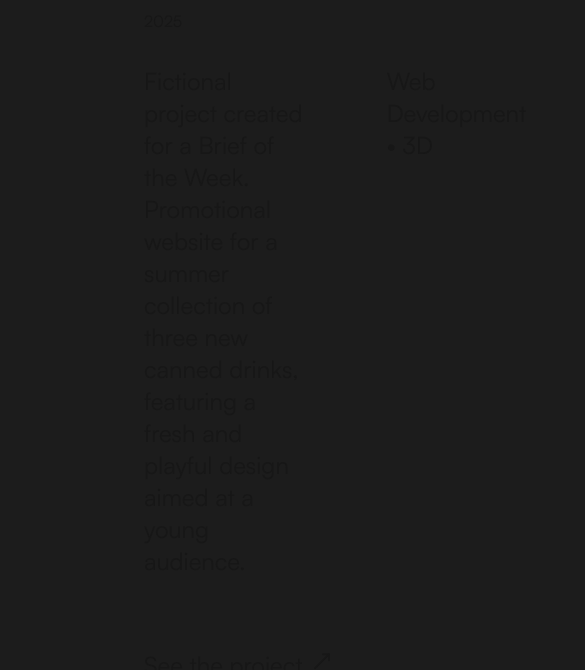
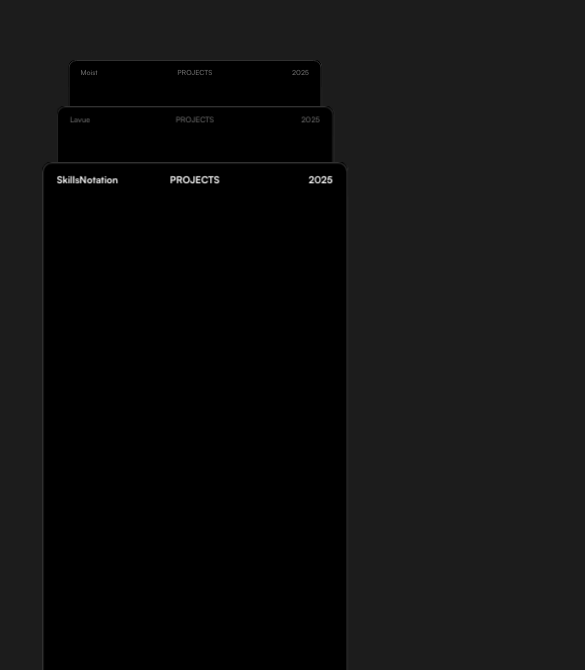
Before and after one commit to PierreMaurer/portfolio, a Next.js app: page / in a window 390 px wide. Shown: the part 898-1568 px from the top of the page, 585 px wide, since content can reach past the window. Built offline with nearby package versions, Linux system fonts and the light colour scheme.

Commit message:
feat: card with GSAP animation

```diff
--- a/app/globals.css
+++ b/app/globals.css
@@ -98,3 +98,46 @@ body {
   font-weight: 900;
   font-style: italic;
 }
+.card::after {
+  content: "";
+  position: absolute;
+  top: 0;
+  left: 0;
+  width: 100%;
+  height: 100%;
+  border: 1px solid #303030;
+  border-radius: 8px;
+  z-index: 2;
+  pointer-events: none; /* Optionnel si tu veux que l'after n'interfère pas avec les clics */
+}
+
+.card:nth-child(2) {
+  text-align: center;
+}
+
+.card:nth-child(3) p {
+  font-size: 8px;
+  font-weight: 600;
+  color: #fff;
+}
+.card:nth-child(3) {
+  text-align: right;
+}
+
+.image-player {
+  width: 100%;
+  height: 100%;
+  overflow: hidden;
+}
+
+.image-player > div {
+  position: relative;
+  transform: scale(1.5);
+}
+
+@media(max-width: 900px) {
+  .image-player > div {
+    position: relative;
+    transform: scale(3);
+  }
+}
--- a/app/page.tsx
+++ b/app/page.tsx
@@ -1,58 +1,15 @@
 "use client"
 import {Hero} from "@/components/sections/Hero";
-import {Moist} from "@/components/sections/projects/Moist";
-import {Skillsnotation} from "@/components/sections/projects/Skillsnotation";
-import {Lavue} from "@/components/sections/projects/Lavue";
 import {Profil} from "@/components/sections/Profil";
 import {Reviews} from "@/components/sections/Reviews";
-import { motion, useScroll, useTransform } from "framer-motion";
-import { useRef } from "react";
+import {Slider} from "@/components/sections/projects/Slider";
 
 export default function Home() {
-  const containerRef = useRef<HTMLDivElement>(null);
-  const { scrollYProgress } = useScroll({
-    target: containerRef,
-    offset: ["start start", "end end"]
-  });
-
-  const moistOpacity = useTransform(scrollYProgress, [0, 0.2, 0.3], [1, 1, 0]);
-  const lavueOpacity = useTransform(scrollYProgress, [0, 0.2, 0.3], [0, 1, 1]);
-  const skillsnotationOpacity = useTransform(scrollYProgress, [0.6, 0.8, 0.9], [0, 1, 1]);
-
-  const moistY = useTransform(scrollYProgress, [0, 0.3], [0, -100]);
-  const lavueY = useTransform(scrollYProgress, [0.3, 0.6], [100, 0]);
-  const skillsnotationY = useTransform(scrollYProgress, [0.7, 1], [100, 0]);
-
   return (
     <div className="bg-[#1C1C1C] scroll-smooth scrollbar-hide">
       <Hero/>
-      <div ref={containerRef} className="relative h-[300vh]">
-        <div className="h-[100vh]">
-          <motion.div
-            style={{ opacity: moistOpacity, y: moistY }}
-            className="sticky top-0 h-screen flex items-center"
-          >
-            <Moist/>
-          </motion.div>
-        </div>
-        <div className="h-[100vh]">
-          <motion.div
-            style={{ opacity: lavueOpacity, y: lavueY }}
-            className="sticky top-0 h-screen flex items-center"
-          >
-            <Lavue/>
-          </motion.div>
-        </div>
-        <div className="h-[100vh]">
-          <motion.div
-            style={{ opacity: skillsnotationOpacity, y: skillsnotationY }}
-            className="sticky top-0 h-screen flex items-center"
-          >
-            <Skillsnotation/>
-          </motion.div>
-        </div>
-      </div>
-      <div className="relative">
+      <div>
+          <Slider/>
         <Profil/>
         <hr/>
         <Reviews/>
--- a/components/sections/Hero.tsx
+++ b/components/sections/Hero.tsx
@@ -3,8 +3,8 @@ import {MoveDown, MoveUpRight} from 'lucide-react'
 export const Hero = () => {
   return (
       <div className="
-      ms-10 h-screen
-      xl:ms-36 mt-36 mb-30
+      ms-10
+      xl:ms-36 mt-36 mb-10
 
 
       ">
--- /dev/null
+++ b/components/sections/projects/Slider.tsx
@@ -0,0 +1,98 @@
+"use client"
+import dynamic from "next/dynamic"
+import {useEffect, useRef, useState} from "react";
+import {projects} from "@/components/sections/projects/projects";
+import gsap from "gsap";
+
+
+const ReactPlayer = dynamic(() => import("react-player"), { ssr: false});
+export const Slider = () => {
+    const sliderRef = useRef(null);
+    const [isAnimating, setIsAnimating] = useState<boolean>(false);
+    const [isClient, setIsClient] = useState<boolean>(false);
+
+    useEffect(() => {
+        setIsClient(true)
+    }, [])
+
+    useEffect(() => {
+        if (isClient && sliderRef.current) {
+            initializeCards()
+        }
+    }, [isClient, sliderRef])
+
+    const initializeCards = () => {
+        const cards = Array.from(sliderRef.current.querySelectorAll(".card"));
+            gsap.to(cards, {
+            y: (i) => 0 + 20 * i + "%",
+            z: (i) => 15 * i,
+            duration: 1,
+            ease: "power3.out",
+            stagger: -0.1,
+        })
+    }
+
+    const handleClick = () => {
+        if (isAnimating) return;
+        setIsAnimating(true);
+        const slider = sliderRef.current;
+        const cards = Array.from(slider.querySelectorAll(".card"));
+        const lastCard = cards.pop();
+        gsap.to(lastCard, {
+            y: "+=150%",
+            duration: 0.75,
+            ease: "power3.inOut",
+            onStart: () => {
+                setTimeout(()=> {
+                    slider.prepend(lastCard);
+                    initializeCards();
+                    setTimeout(() => {
+                        setIsAnimating(false);
+                    }, 1000)
+                }, 300)
+            }
+        })
+    }
+    return (
+        <div className="box-border h-full w-full text-[12px] text-[#6a6a6a] font-medium" onClick={handleClick}>
+            <div className="container relative w-[100vw] h-[100vh] overflow-hidden">
+                <div className="slider absolute top-[5vh] w-[100vw] h-[100vh] perspective-[175px] perspective-origin-[50%_100%] overflow-hidden" ref={sliderRef}>
+                    {projects.map((project) => (
+                        <div className="card absolute top-[50%] left-[50%] transform -translate-x-1/2 -translate-y-1/2 w-[65%] h-[500px] bg-[#000] border-r border-[#303030] rounded-[7px] overflow-hidden
+                        flex flex-col" key={project.id}>
+                            <div className="w-full px-3 py-2 flex items-center justify-between bg-black z-[2]">
+                                <div className="flex-1 text-left">
+                                    <p className="text-[7px] text-[#6a6a6a]">
+                                        {project.name}
+                                    </p>
+                                </div>
+                                <div className="">
+                                    <p className="text-[7px] text-[#6a6a6a]">
+                                        PROJECTS
+                                    </p>
+                                </div>
+                                <div className="flex-1 text-right">
+                                    <p className="text-[7px] text-[#6a6a6a]">
+                                        {project.date}
+                                    </p>
+                                </div>
+                            </div>
+
+                            <div className="image-player">
+                                <ReactPlayer
+                                    url={'https://vimeo.com/1070861527/3f725a319d'}
+                                    controls={false}
+                                    loop={true}
+                                    autoPlay={true}
+                                    playing
+                                    muted
+                                    width="100%"
+                                    height="100%" />
+                            </div>
+                        </div>
+                    ))}
+                </div>
+            </div>
+        </div>
+    )
+}
--- /dev/null
+++ b/components/sections/projects/projects.ts
@@ -0,0 +1,17 @@
+export const projects = [
+    {
+        id: '1',
+        name: 'Moist',
+        date: '2025'
+    },
+    {
+        id: '2',
+        name: 'Lavue',
+        date: '2025'
+    },
+    {
+        id: '3',
+        name: 'SkillsNotation',
+        date: '2025'
+    }
+]
--- a/package.json
+++ b/package.json
@@ -10,10 +10,12 @@
   },
   "dependencies": {
     "framer-motion": "^12.6.3",
+    "gsap": "^3.12.7",
     "lucide-react": "^0.487.0",
     "next": "15.2.4",
     "react": "^19.0.0",
-    "react-dom": "^19.0.0"
+    "react-dom": "^19.0.0",
+    "react-player": "^2.16.0"
   },
   "devDependencies": {
     "@eslint/eslintrc": "^3",
```
Also changed, not shown: 1 other file (tests, documents, lock files or other folders).
